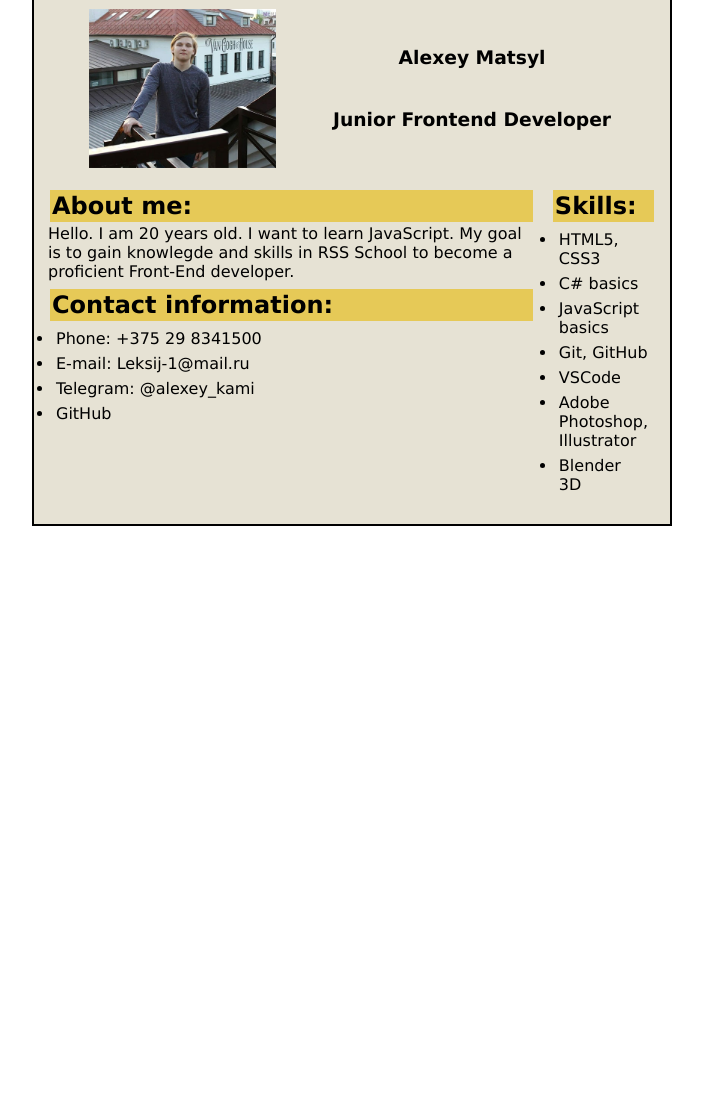
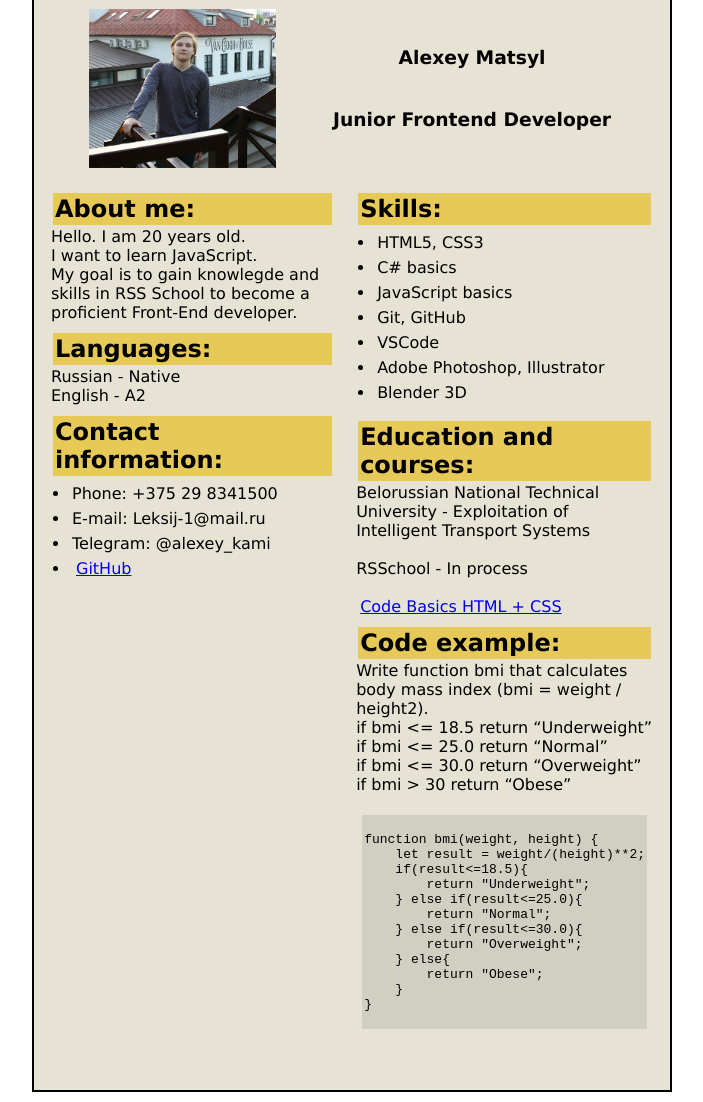
Before and after one commit to AlexiyKami/rsschool-cv, a plain HTML site: page index.html in a window 1280 px wide. Shown: the part 13-1115 px from the top of the page, without its empty margins (288-991 px from the left). Before the commit the page ends 800 px from the top, so only its background shows below. Drawn offline with Linux system fonts and the light colour scheme.

Commit message:
fix: update main content

```diff
--- a/index.html
+++ b/index.html
@@ -17,12 +17,17 @@
             </section>
         </header>
         <main>
-            <section>
+            <section class="main-section">
                  <article>
                      <h2>About me:</h2>
-                     Hello. I am 20 years old.
-                     I want to learn JavaScript.
+                     Hello. I am 20 years old.<br>
+                     I want to learn JavaScript.<br>
                      My goal is to gain knowlegde and skills in RSS School to become a proficient Front-End developer.
+                 </article>
+                 <article>
+                     <h2>Languages:</h2>
+                     Russian - Native <br>
+                     English - A2
                  </article>
                  <article>
                     <h2>Contact information:</h2>
@@ -37,12 +42,12 @@
                             Telegram: @alexey_kami
                         </li>
                         <li>
-                            GitHub
+                            <a href="https://github.com/AlexiyKami">GitHub</a>
                         </li>
                     </ul>
                 </article>
             </section>
-            <section>
+            <section class="main-section">
                 <article>
                     <h2>Skills:</h2>
                     <ul>
@@ -69,6 +74,44 @@
                         </li>
                     </ul>
                 </article>
+                <article>
+                    <h2>Education and courses:</h2>
+                    Belorussian National Technical University - Exploitation of Intelligent Transport Systems
+                    <br>
+                    <br>
+                    RSSchool - In process
+                    <br>
+                    <br>
+                    <a href="https://ru.code-basics.com">Code Basics HTML + CSS</a>
+                </article>
+                <article>
+                    <h2>Code example:</h2>
+                    Write function bmi that calculates body mass index  (bmi = weight / height2).
+                    <br>
+                    if bmi <= 18.5 return “Underweight”
+                    <br>
+                    if bmi <= 25.0 return “Normal”
+                    <br>
+                    if bmi <= 30.0 return “Overweight”
+                    <br>
+                    if bmi > 30 return “Obese”
+                    <pre>
+                        <code>
+function bmi(weight, height) {
+    let result = weight/(height)**2;
+    if(result<=18.5){
+        return "Underweight";
+    } else if(result<=25.0){
+        return "Normal";
+    } else if(result<=30.0){
+        return "Overweight";
+    } else{
+        return "Obese";
+    }
+}
+                        </code>
+                    </pre>
+                 </article>
             </section>
         </main>
         <footer>
--- a/style.css
+++ b/style.css
@@ -2,8 +2,19 @@
     margin: 2px;
     padding: 2px;
 }
+
+
+ul {
+    margin: 2px 2px 2px 15px;
+}
+
 h2 {
     background-color:#e6c957 ;
+}
+
+code {
+    display: flex;
+    background-color: #d1cec2;
 }
 
 body {
@@ -36,8 +47,12 @@ header {
 main {
     display: flex;
     flex-flow: row nowrap;
+    justify-content: space-evenly;
+}
+article {
+    margin: 5px;
 }
 
-article {
-
+.main-section {
+    width: 50%;
 }
```
